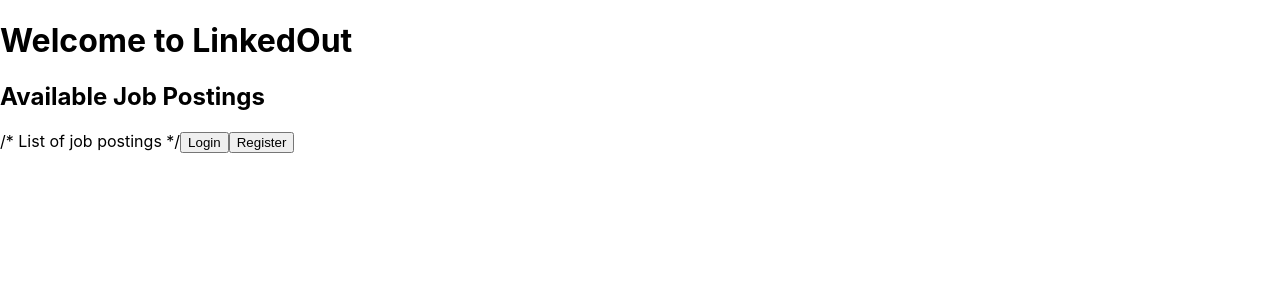
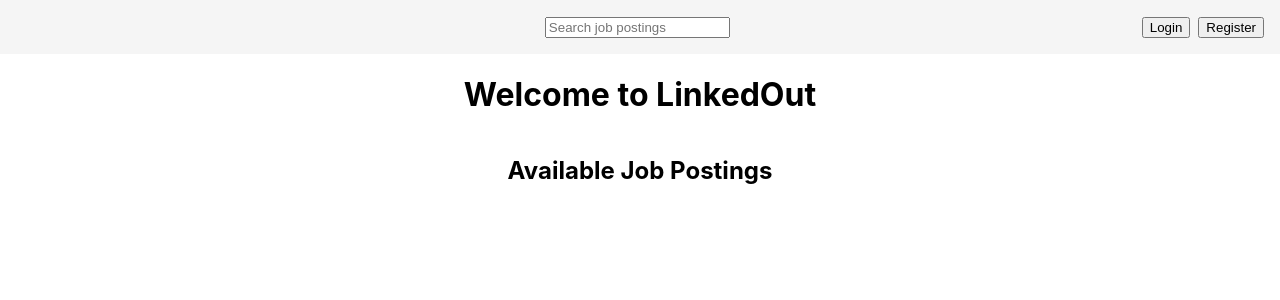
Before and after one commit to Lukateki/LinkedOut-SOEN341Project2023, a React (Create React App) app in the folder Frontend/linkedout/: page / in a window 1280 px wide. Shown: the top 300 px of the page. Built offline with nearby package versions, Linux system fonts and the light colour scheme.

Commit message:
Search bar added and basic styling for general idea

```diff
--- a/Frontend/linkedout/src/main/pages/HomePage/HomePage.css
+++ b/Frontend/linkedout/src/main/pages/HomePage/HomePage.css
@@ -0,0 +1,33 @@
+.home-container {
+    display: flex;
+    flex-direction: column;
+    height: 100%;
+  }
+
+  .home-header {
+    display: flex;
+    justify-content: space-between;
+    align-items: center;
+    padding: 16px;
+    background-color: #F5F5F5;
+  }
+
+  .home-search-bar {
+    display: flex;
+    flex-grow: 1;
+    align-items: center;
+    justify-content: center;
+    margin-left: 125px;
+  }
+
+  .home-buttons button {
+    margin-left: 8px;
+  }
+
+  .home-content {
+    display: flex;
+    flex-direction: column;
+    align-items: center;
+    justify-content: center;
+    flex-grow: 1;
+  }
--- a/Frontend/linkedout/src/main/pages/HomePage/HomePage.tsx
+++ b/Frontend/linkedout/src/main/pages/HomePage/HomePage.tsx
@@ -1,7 +1,10 @@
 import React from 'react';
-import { useNavigate } from "react-router-dom";
+import { useNavigate } from 'react-router-dom';
+
+import './HomePage.css';
 
 const HomePage = () => {
+
   const navigate = useNavigate();
 
   const handleLoginClick = () => {
@@ -13,12 +16,22 @@ const HomePage = () => {
   };
 
   return (
-    <div>
-      <h1>Welcome to LinkedOut</h1>
-      <h2>Available Job Postings</h2>
-      /* List of job postings */
-      <button onClick={handleLoginClick}>Login</button>
-      <button onClick={handleRegisterClick}>Register</button>
+    <div className="home-container">
+      <div className="home-header">
+        <div className="home-search-bar">
+          <input type="text" placeholder="Search job postings" />
+        </div>
+        <div className="home-buttons">
+          <button onClick={handleLoginClick}>Login</button>
+          <button onClick={handleRegisterClick}>Register</button>
+        </div>
+      </div>
+      <div className="home-content">
+        <h1>Welcome to LinkedOut</h1>
+        <h2>Available Job Postings</h2>
+        <ul /* job postings contents to be added here */>
+        </ul>
+      </div>
     </div>
   );
 };
```
